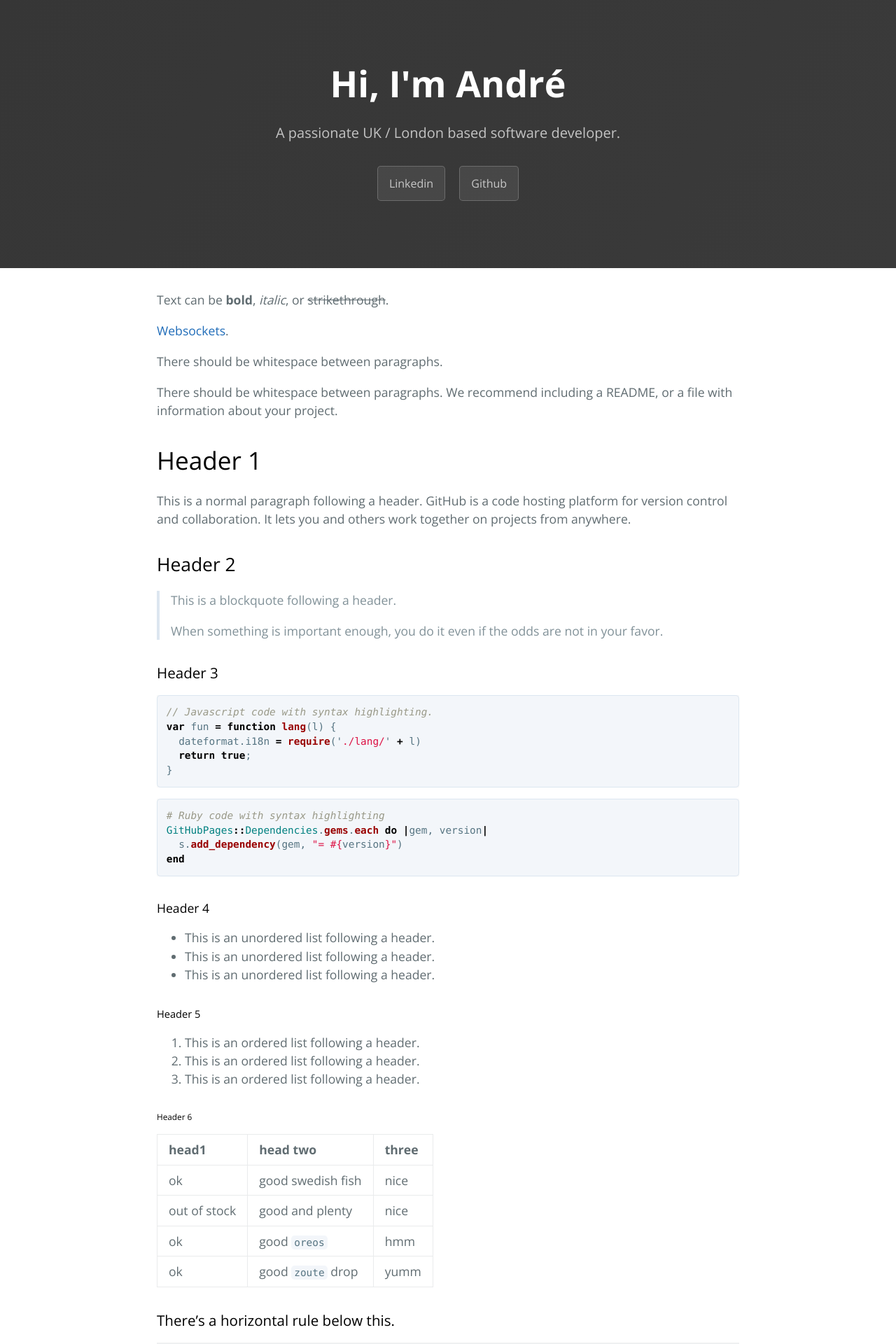
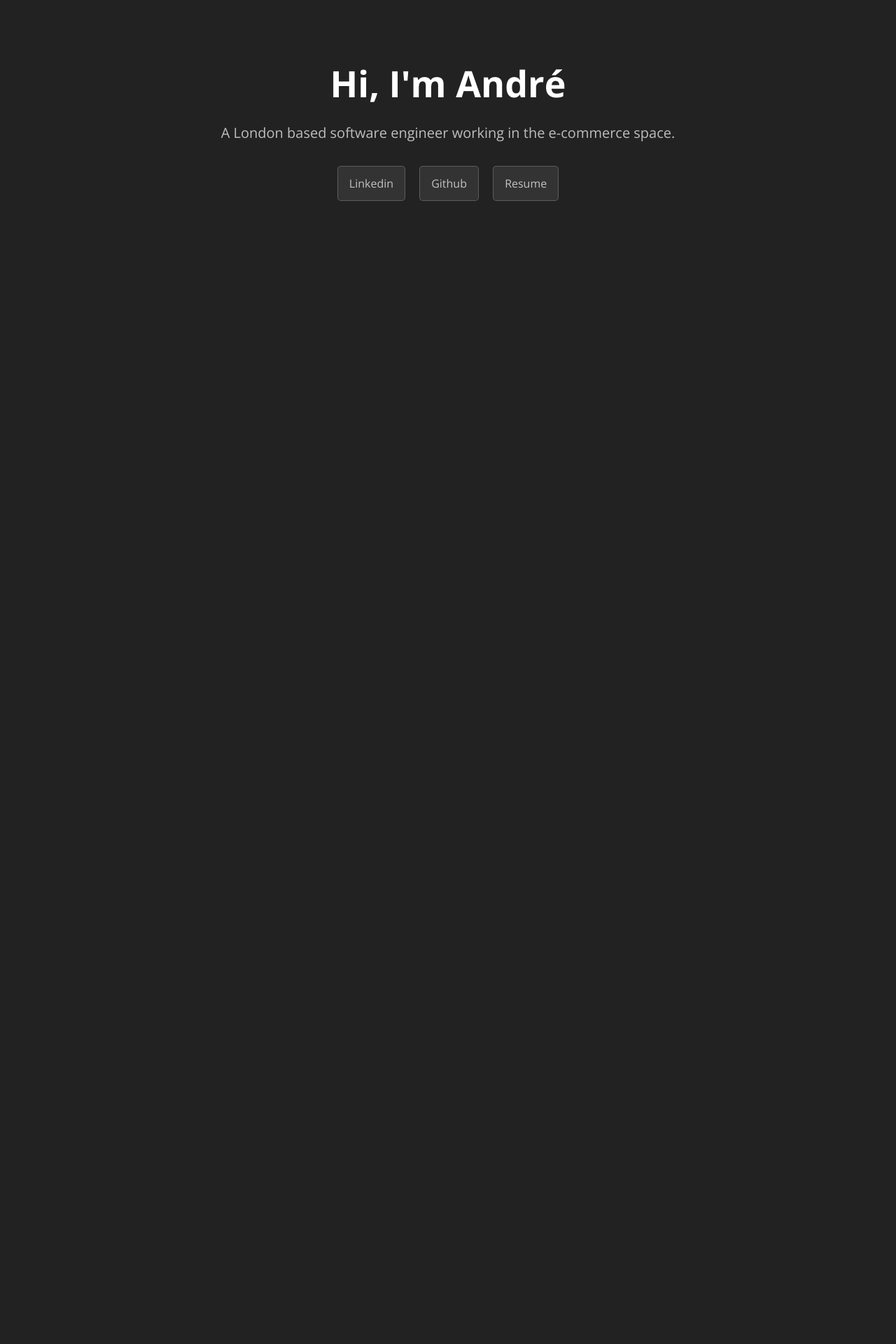
Before and after one commit to bydrei/bydrei.github.io, a Jekyll site: the page built from index.md, in a window 1280 px wide. Shown: the top 1920 px of the page at 70% size. Built offline with Jekyll 4.4.1, drawn with Linux system fonts in a browser that asks for light colours; after the commit the page ends 900 px from its top, so only the background shows below that; some of the changed text lies outside the part shown.

Commit message:
Updated description and colours

````diff
--- a/_config.yml
+++ b/_config.yml
@@ -1,5 +1,5 @@
 title: Hi, I'm André
-description: A passionate UK / London based software developer.
+description: A London based software engineer working in the e-commerce space.
 show_downloads: false
 show_links: true
 google_analytics:
--- a/_layouts/default.html
+++ b/_layouts/default.html
@@ -1,5 +1,5 @@
 <!DOCTYPE html>
-<html lang="{{ site.lang | default: "en" }}">
+<html lang="{{ site.lang | default: "en_gb" }}">
   <head>
 
     {% if site.google_analytics %}
@@ -13,36 +13,34 @@
     {% endif %}
     <meta charset="UTF-8">
 
-{% seo %}
+    <title>André Ferraz</title>
+    <meta property="og:title" content="André Ferraz">
+    <meta property="og:locale" content="en_GB">
+    <meta name="description" content="A London based software engineer working in the e-commerce space.">
+    <meta property="og:description" content="A London based software engineer working in the e-commerce space.">
+    <link rel="canonical" href="https://andreferraz.uk/">
+    <meta property="og:url" content="https://andreferraz.uk/">
+    <meta property="og:site_name" content="André Ferraz">
+    <meta name="twitter:card" content="summary">
+    <meta property="twitter:title" content="André Ferraz">
     <meta name="viewport" content="width=device-width, initial-scale=1">
     <meta name="theme-color" content="#157878">
     <meta name="apple-mobile-web-app-status-bar-style" content="black-translucent">
     <link rel="stylesheet" href="{{ '/assets/css/style.css?v=' | append: site.github.build_revision | relative_url }}">
   </head>
   <body>
-    <a id="skip-to-content" href="#content">Skip to the content.</a>
-
     <header class="page-header" role="banner">
       <h1 class="project-name">{{ page.title | default: site.title | default: site.github.repository_name }}</h1>
       <h2 class="project-tagline">{{ page.description | default: site.description | default: site.github.project_tagline }}</h2>
-      {% if site.github.is_project_page %}
-        <a href="{{ site.github.repository_url }}" class="btn">View on GitHub</a>
-      {% endif %}
       {% if site.show_links %}
-        <a href="{{ site.github.zip_url }}" class="btn">Linkedin</a>
-        <a href="{{ site.github.tar_url }}" class="btn">Github</a>
+        <a href="https://www.linkedin.com/in/andré-ferraz/" target="_blank" class="btn">Linkedin</a>
+        <a href="https://github.com/bydrei" target="_blank" class="btn">Github</a>
+        <a href="/assets/pdf/Resume.pdf" target="_blank" class="btn">Resume</a>
       {% endif %}
     </header>
 
     <main id="content" class="main-content" role="main">
       {{ content }}
-
-      <footer class="site-footer">
-        {% if site.github.is_project_page %}
-          <span class="site-footer-owner"><a href="{{ site.github.repository_url }}">{{ site.github.repository_name }}</a> is maintained by <a href="{{ site.github.owner_url }}">{{ site.github.owner_name }}</a>.</span>
-        {% endif %}
-        <span class="site-footer-credits">This page was generated by <a href="https://pages.github.com">GitHub Pages</a>.</span>
-      </footer>
     </main>
   </body>
 </html>
--- a/_sass/jekyll-theme-cayman.scss
+++ b/_sass/jekyll-theme-cayman.scss
@@ -32,6 +32,7 @@ body {
   font-size: 16px;
   line-height: 1.5;
   color: $body-text-color;
+  background-color: #222222;
 }
 
 #skip-to-content {
@@ -109,7 +110,6 @@ a {
   color: $header-heading-color;
   text-align: center;
   background-color: $header-bg-color;
-  background-image: linear-gradient(120deg, $header-bg-color-secondary, $header-bg-color);
 
   @include large {
     padding: 5rem 6rem;
--- a/_sass/variables.scss
+++ b/_sass/variables.scss
@@ -4,7 +4,7 @@ $medium-breakpoint: 42em !default;
 
 // Headers
 $header-heading-color: #fff !default;
-$header-bg-color: #3a3a3a !default;
+$header-bg-color: #222222 !default;
 $header-bg-color-secondary: #363636 !default;
 
 // Text
--- a/index.md
+++ b/index.md
@@ -1,123 +1,3 @@
 ---
 layout: default
 ---
-
-Text can be **bold**, _italic_, or ~~strikethrough~~.
-
-[Websockets](./pages/websockets/chat/1.html).
-
-There should be whitespace between paragraphs.
-
-There should be whitespace between paragraphs. We recommend including a README, or a file with information about your project.
-
-# Header 1
-
-This is a normal paragraph following a header. GitHub is a code hosting platform for version control and collaboration. It lets you and others work together on projects from anywhere.
-
-## Header 2
-
-> This is a blockquote following a header.
->
-> When something is important enough, you do it even if the odds are not in your favor.
-
-### Header 3
-
-```js
-// Javascript code with syntax highlighting.
-var fun = function lang(l) {
-  dateformat.i18n = require('./lang/' + l)
-  return true;
-}
-```
-
-```ruby
-# Ruby code with syntax highlighting
-GitHubPages::Dependencies.gems.each do |gem, version|
-  s.add_dependency(gem, "= #{version}")
-end
-```
-
-#### Header 4
-
-*   This is an unordered list following a header.
-*   This is an unordered list following a header.
-*   This is an unordered list following a header.
-
-##### Header 5
-
-1.  This is an ordered list following a header.
-2.  This is an ordered list following a header.
-3.  This is an ordered list following a header.
-
-###### Header 6
-
-| head1        | head two          | three |
-|:-------------|:------------------|:------|
-| ok           | good swedish fish | nice  |
-| out of stock | good and plenty   | nice  |
-| ok           | good `oreos`      | hmm   |
-| ok           | good `zoute` drop | yumm  |
-
-### There's a horizontal rule below this.
-
-* * *
-
-### Here is an unordered list:
-
-*   Item foo
-*   Item bar
-*   Item baz
-*   Item zip
-
-### And an ordered list:
-
-1.  Item one
-1.  Item two
-1.  Item three
-1.  Item four
-
-### And a nested list:
-
-- level 1 item
-  - level 2 item
-  - level 2 item
-    - level 3 item
-    - level 3 item
-- level 1 item
-  - level 2 item
-  - level 2 item
-  - level 2 item
-- level 1 item
-  - level 2 item
-  - level 2 item
-- level 1 item
-
-### Small image
-
-![Octocat](https://github.githubassets.com/images/icons/emoji/octocat.png)
-
-### Large image
-
-![Branching](https://guides.github.com/activities/hello-world/branching.png)
-
-
-### Definition lists can be used with HTML syntax.
-
-<dl>
-<dt>Name</dt>
-<dd>Godzilla</dd>
-<dt>Born</dt>
-<dd>1952</dd>
-<dt>Birthplace</dt>
-<dd>Japan</dd>
-<dt>Color</dt>
-<dd>Green</dd>
-</dl>
-
-```
-Long, single-line code blocks should not wrap. They should horizontally scroll if they are too long. This line should be long enough to demonstrate this.
-```
-
-```
-The final element.
-```
````
Also changed, not shown: docs/CODE_OF_CONDUCT.md (deleted, +0 -46 lines), docs/CONTRIBUTING.md (deleted, +0 -88 lines), docs/SUPPORT.md (deleted, +0 -9 lines), pages/websockets/chat/1.md (deleted, +0 -56 lines), README.md (deleted), 10 other files.
